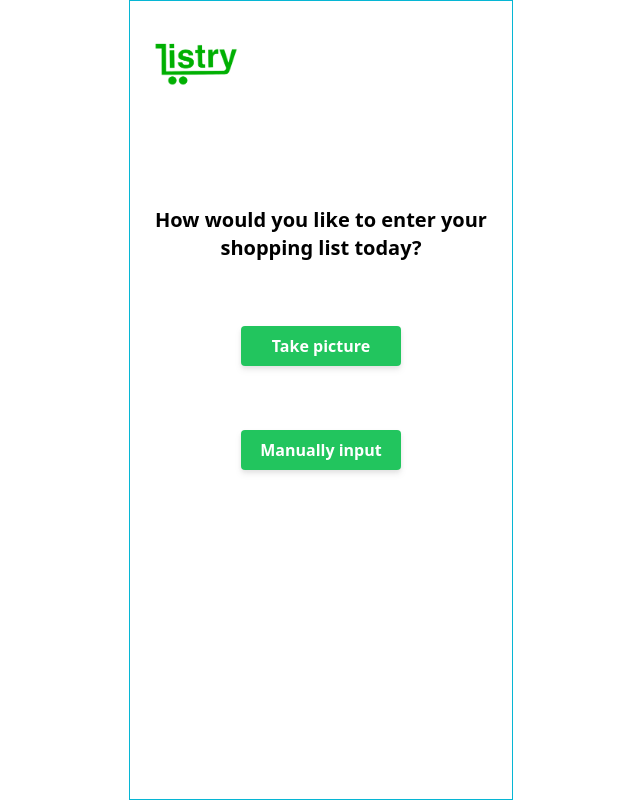
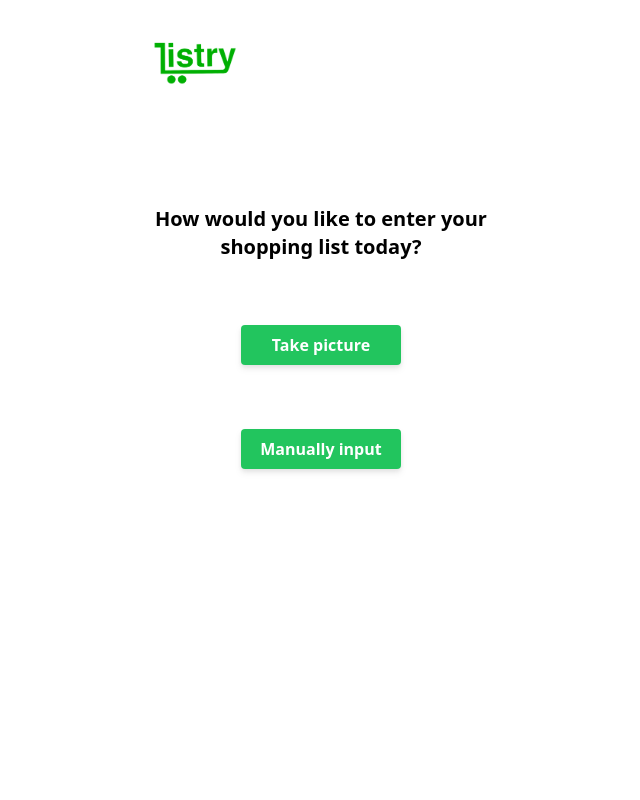
Before and after one commit to roselynh100/listry, a React (Create React App) app in the folder frontend/: page / in a window 1280 px wide. Shown: the whole page, without its empty margins (319-959 px from the left). Built offline with nearby package versions, Linux system fonts and the light colour scheme.

Commit message:
Removed border

```diff
--- a/frontend/src/App.js
+++ b/frontend/src/App.js
@@ -11,7 +11,7 @@ import { PostalProvider } from "./contexts/postalContext";
 function App() {
 	return (
 		<div className="bg-white h-screen">
-			<div className="container mx-auto w-96 h-screen border border-cyan-500">
+			<div className="container mx-auto w-96 h-screen">
 				<div className="p-6">
 					<PostalProvider>
 						<ItemProvider>
```
